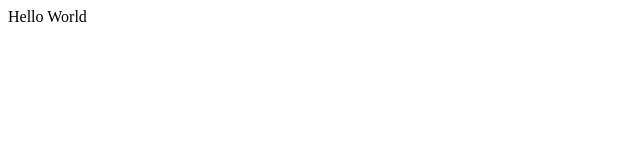
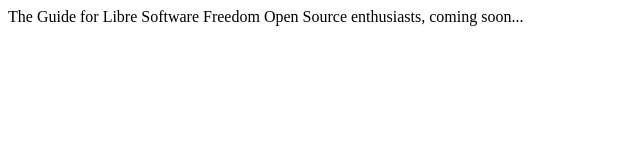
Before and after one commit to FOSSguide/FOSSguide, a plain HTML site: page index.html in a window 1280 px wide. Shown: the whole page, without its empty margins (0-640 px from the left). Drawn offline with Linux system fonts and the light colour scheme.

Commit message:
Update index.html

```diff
--- a/index.html
+++ b/index.html
@@ -12,7 +12,7 @@
 <div id="header">
 </div>
 <div id="content">
-Hello World
+The Guide for Libre Software Freedom Open Source enthusiasts, coming soon...
 </div>
 </body>
 </html>
```
